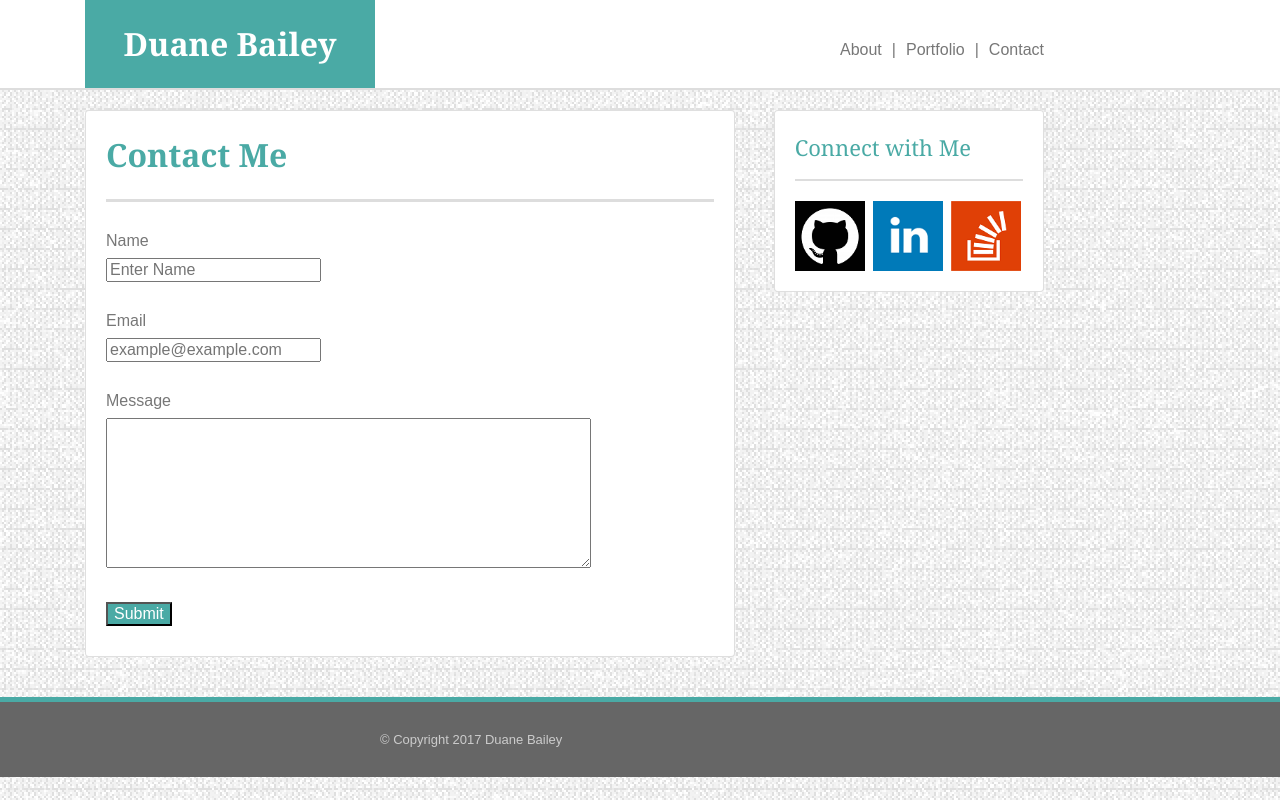
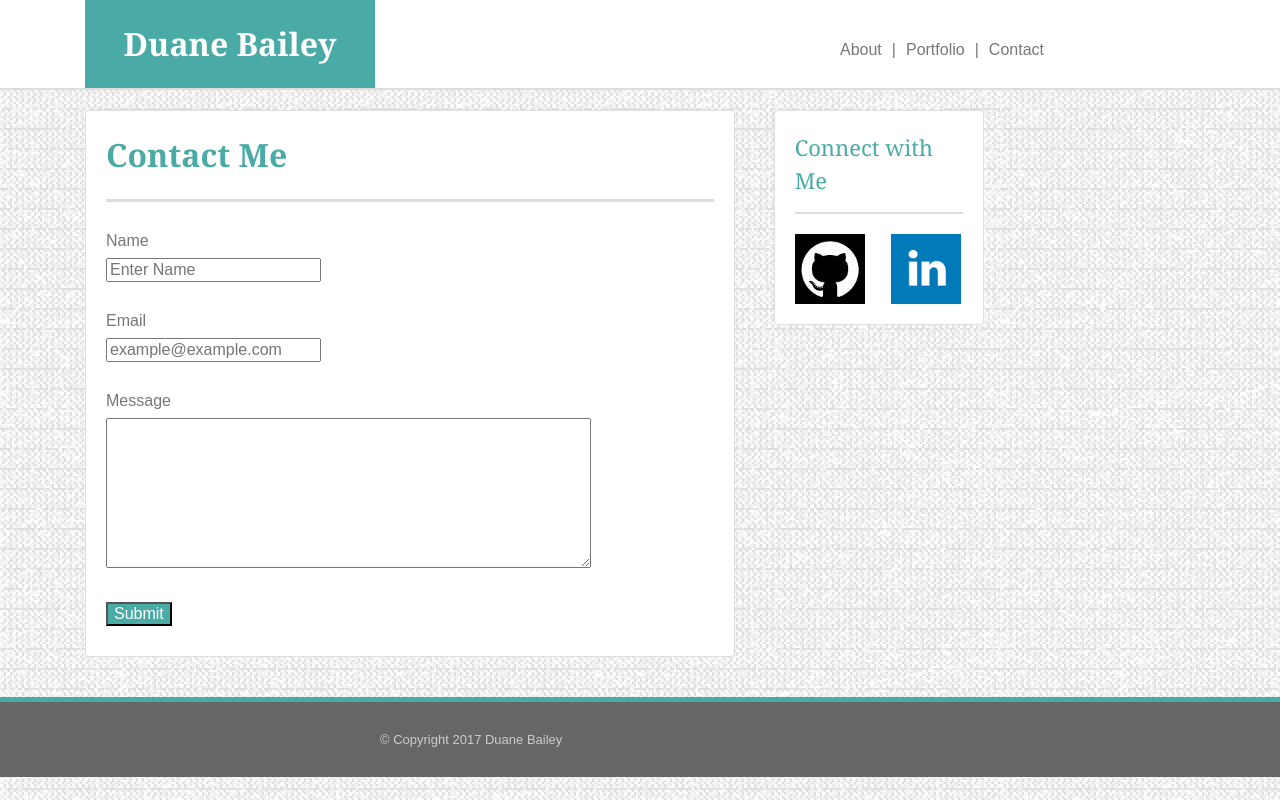
Before and after one commit to dbailey25/basic-portfolio, a plain HTML site: page contact.html in a window 1280 px wide. Shown: the top 800 px of the page. Drawn offline with nearby package versions, Linux system fonts and the light colour scheme.

Commit message:
portfolio update

```diff
--- a/assets/css/style.css
+++ b/assets/css/style.css
@@ -147,7 +147,7 @@ body {
 
 .socialBtn2 {
   float: left;
-  margin-left: 8px;
+  margin-left: 26px;
 }
 
 .footer {
--- a/contact.html
+++ b/contact.html
@@ -69,18 +69,14 @@
         </div>
       </div>
       <div class="col-md-4 colMargin">
-        <div class="card leftMargin" style="width: 270px;">
+        <div class="card leftMargin" style="width: 210px;">
           <div class="card-body">
-            <!-- sidebar content section -->
             <h class="sidebarTitle head2">Connect with Me</h>
             <div class="socialBtn1">
               <a href="https://github.com/dbailey25" target="_blank"><img src="assets/images/github-logo.png" alt="GitHub" height="70" width="70"></a>
             </div>
             <div class="socialBtn2">
               <a href="https://www.linkedin.com/in/duanebailey25/" target="_blank"><img src="assets/images/linkedin-logo.png" alt="Linkedin" height="70" width="70"></a>
-            </div>
-            <div class="socialBtn2">
-              <a href="https://stackoverflow.com/users/8881144/dbailey25" target="_blank"><img src="assets/images/stack-overflow-logo.png" alt="GitHub" height="70" width="70"></a>
             </div>
           </div>
         </div>
```
Also changed, not shown: confirmation.html (+1 -5 lines), index.html (+1 -5 lines), portfolio.html (+2 -5 lines).
